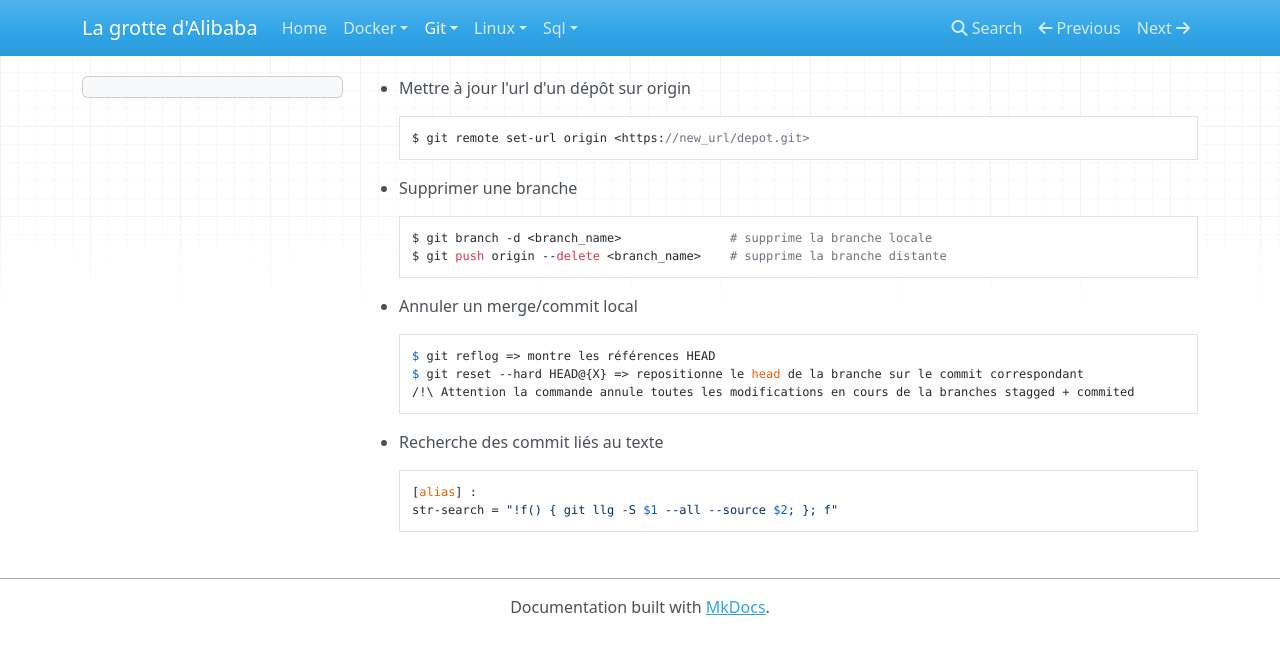
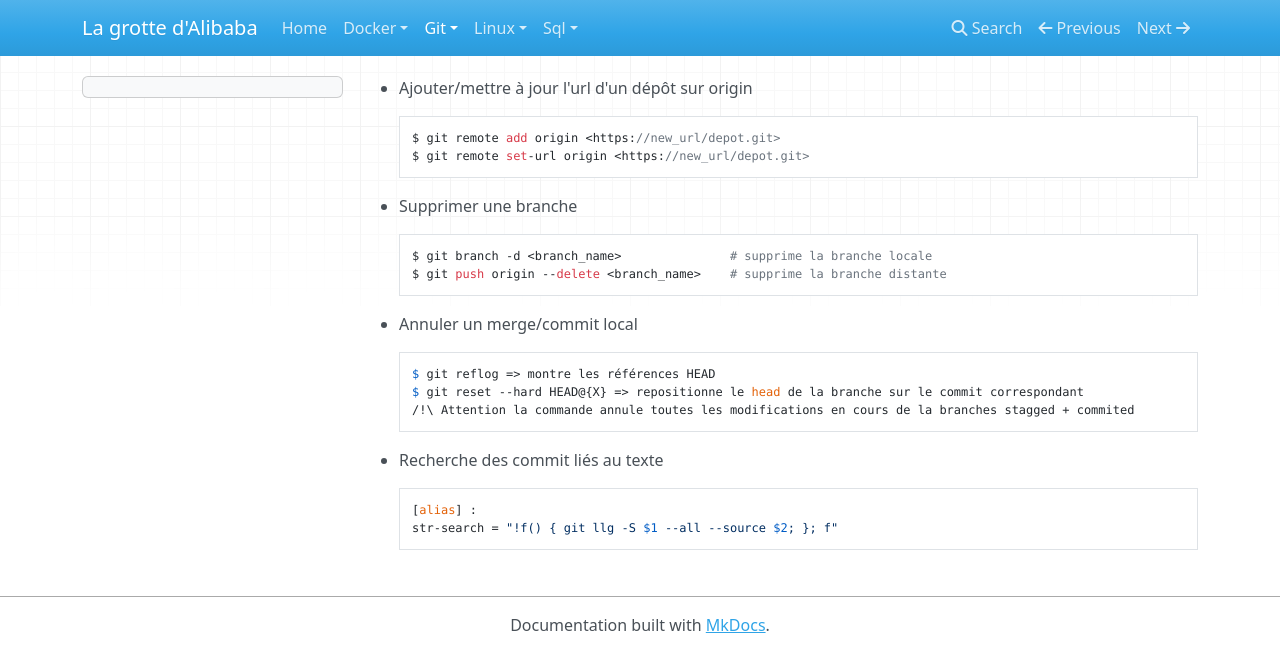
Before and after one commit to rvanlande/rvanlande.github.io, an MkDocs documentation site: the page built from docs/git/git.md, in a window 1280 px wide. Shown: the top 672 px of the page. Built offline with MkDocs 1.6.1, drawn with Linux system fonts in a browser that asks for light colours; nearby versions of some CDN libraries.

Commit message:
update git doc

```diff
--- a/docs/git/git.md
+++ b/docs/git/git.md
@@ -1,5 +1,6 @@
-* Mettre à jour l'url d'un dépôt sur origin
+* Ajouter/mettre à jour l'url d'un dépôt sur origin
 
+        $ git remote add origin <https://new_url/depot.git>
         $ git remote set-url origin <https://new_url/depot.git>
 
 * Supprimer une branche
```
